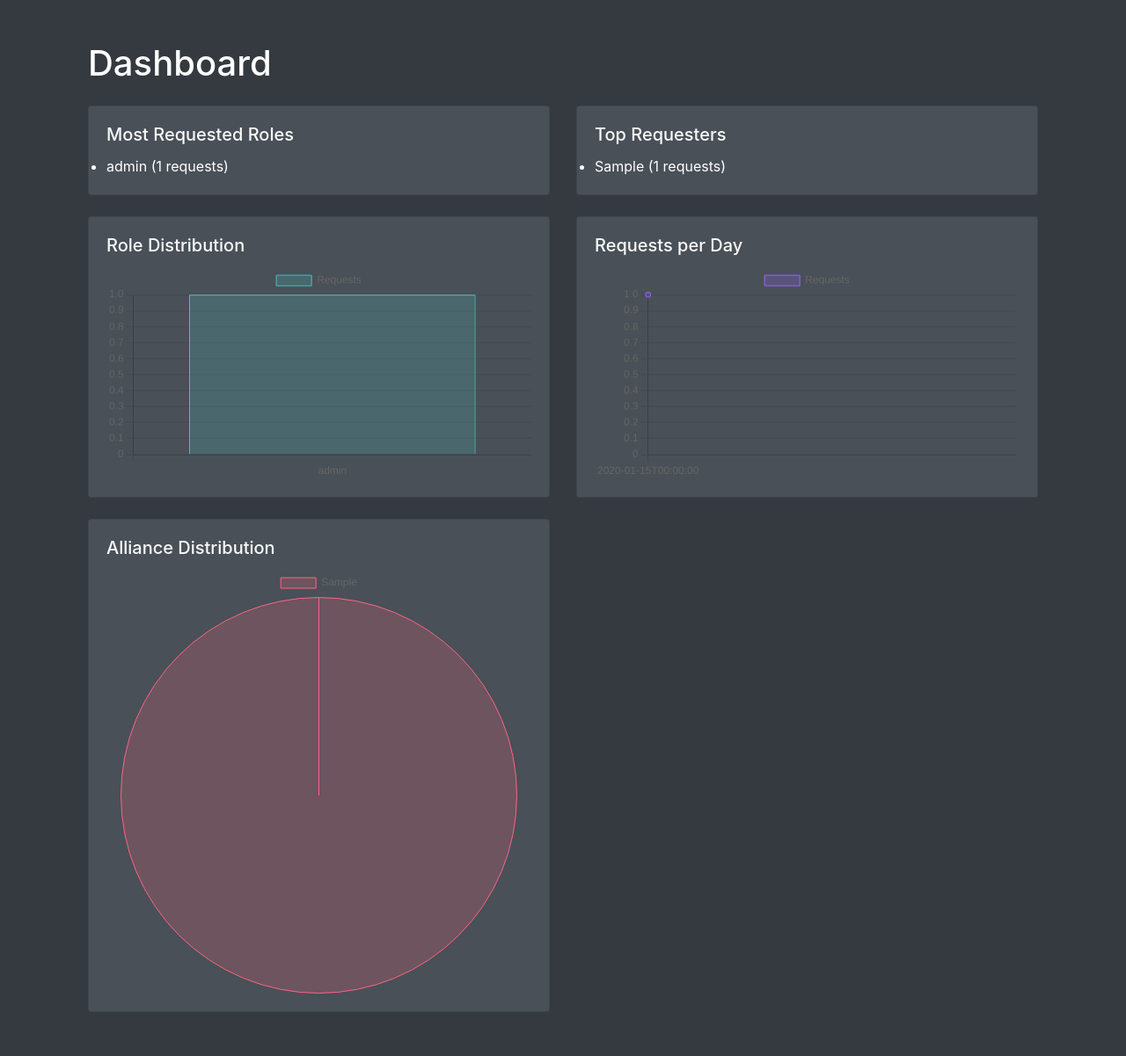
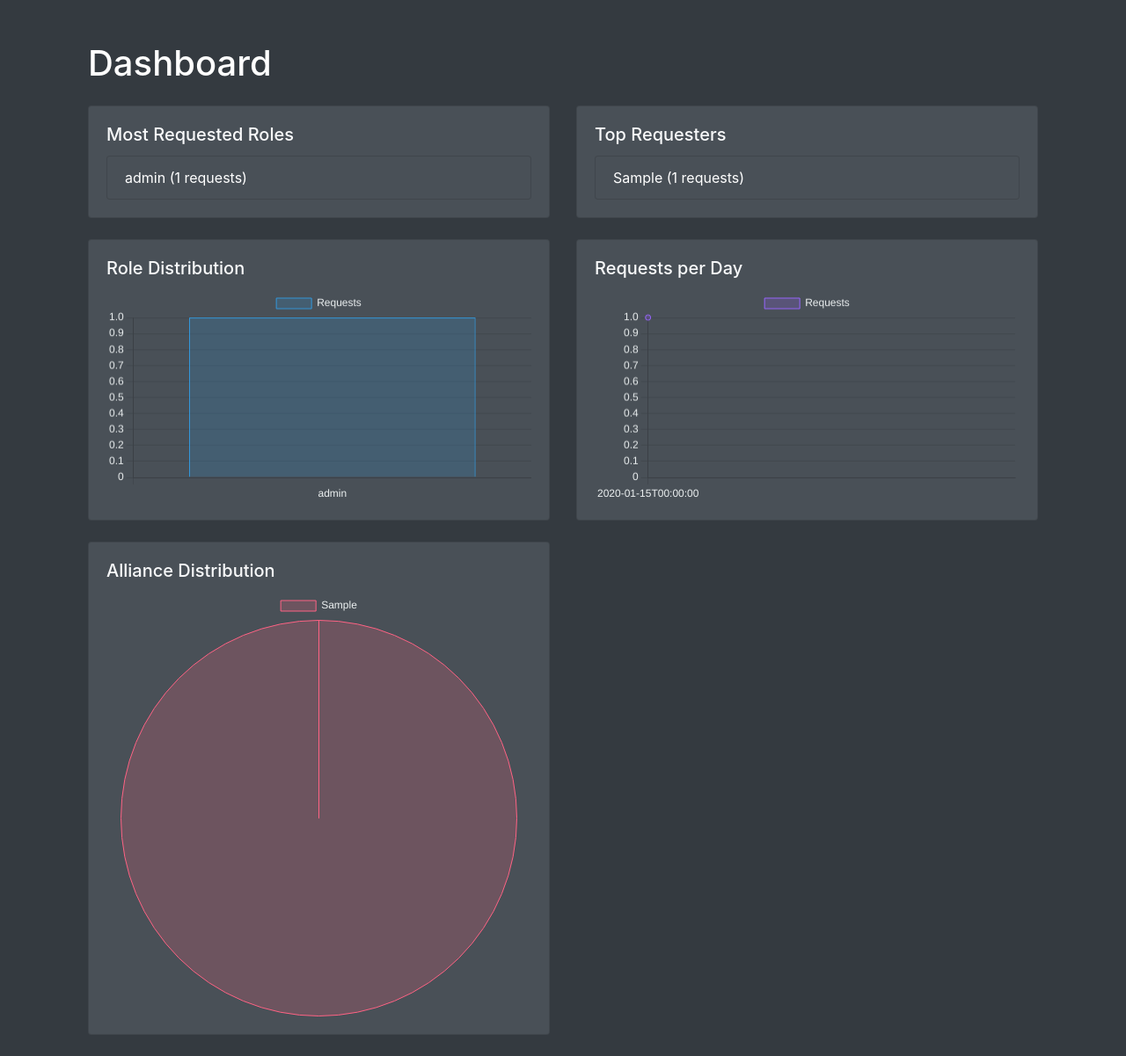
Before and after one commit to blackms/role_manager, a Flask app: page /dashboard in a window 1280 px wide. Shown: the part 56-1257 px from the top of the page at 88% size. Before the commit the page ends 1206 px from the top, so only its background shows below. Run offline with Flask 3, Linux system fonts and the light colour scheme; tables that the repository leaves empty hold one stand-in row (values such as "Sample post"); some libraries are stand-ins or nearby versions.

Commit message:
style change in dashboard

```diff
--- a/templates/dashboard.html
+++ b/templates/dashboard.html
@@ -1,6 +1,67 @@
 {% extends 'base.html' %}
 
 {% block title %}Dashboard{% endblock %}
+
+{% block extra_styles %}
+<style>
+    body {
+        background-color: #2c3e50;
+        color: #ecf0f1;
+    }
+
+    .card {
+        background-color: #34495e;
+        border: none;
+        border-radius: 10px;
+        color: #ecf0f1;
+    }
+
+    .card-title {
+        color: #ecf0f1;
+    }
+
+    .list-group-item {
+        background-color: #2c3e50;
+        border: none;
+        color: #ecf0f1;
+    }
+
+    .list-group-item:hover {
+        background-color: #3b4b5a;
+    }
+
+    .chart-container {
+        margin: 20px auto;
+        padding: 20px;
+        background-color: #34495e;
+        border-radius: 10px;
+    }
+
+    h2 {
+        color: #ecf0f1;
+    }
+
+    .chartjs-render-monitor {
+        background-color: #34495e !important;
+        border-radius: 10px;
+    }
+
+    .chart-legend {
+        color: #ecf0f1 !important;
+    }
+
+    .chart-tooltip {
+        color: #2c3e50 !important;
+        background-color: #ecf0f1 !important;
+        border-radius: 5px;
+    }
+
+    canvas {
+        background-color: #34495e;
+        border-radius: 10px;
+    }
+</style>
+{% endblock %}
 
 {% block extra_scripts %}
 <script src="https://cdn.jsdelivr.net/npm/chart.js"></script>
@@ -15,6 +76,7 @@
                 if (data.length > 0) {
                     data.forEach(role => {
                         const listItem = document.createElement('li');
+                        listItem.className = 'list-group-item';
                         listItem.textContent = `${role.role} (${role.count} requests)`;
                         mostRequestedRoleElement.appendChild(listItem);
                     });
@@ -32,6 +94,7 @@
                 if (data.length > 0) {
                     data.forEach(player => {
                         const listItem = document.createElement('li');
+                        listItem.className = 'list-group-item';
                         listItem.textContent = `${player.player} (${player.count} requests)`;
                         topRequesterElement.appendChild(listItem);
                     });
@@ -51,15 +114,30 @@
                         datasets: [{
                             label: 'Requests',
                             data: data.map(item => item.count),
-                            backgroundColor: 'rgba(75, 192, 192, 0.2)',
-                            borderColor: 'rgba(75, 192, 192, 1)',
+                            backgroundColor: 'rgba(52, 152, 219, 0.2)',
+                            borderColor: 'rgba(52, 152, 219, 1)',
                             borderWidth: 1
                         }]
                     },
                     options: {
                         scales: {
                             y: {
-                                beginAtZero: true
+                                beginAtZero: true,
+                                ticks: {
+                                    color: '#ecf0f1'
+                                }
+                            },
+                            x: {
+                                ticks: {
+                                    color: '#ecf0f1'
+                                }
+                            }
+                        },
+                        plugins: {
+                            legend: {
+                                labels: {
+                                    color: '#ecf0f1'
+                                }
                             }
                         }
                     }
@@ -85,7 +163,22 @@
                     options: {
                         scales: {
                             y: {
-                                beginAtZero: true
+                                beginAtZero: true,
+                                ticks: {
+                                    color: '#ecf0f1'
+                                }
+                            },
+                            x: {
+                                ticks: {
+                                    color: '#ecf0f1'
+                                }
+                            }
+                        },
+                        plugins: {
+                            legend: {
+                                labels: {
+                                    color: '#ecf0f1'
+                                }
                             }
                         }
                     }
@@ -126,7 +219,9 @@
                         responsive: true,
                         plugins: {
                             legend: {
-                                position: 'top',
+                                labels: {
+                                    color: '#ecf0f1'
+                                }
                             },
                             tooltip: {
                                 callbacks: {
```
Also changed, not shown: instance/roles.db.
